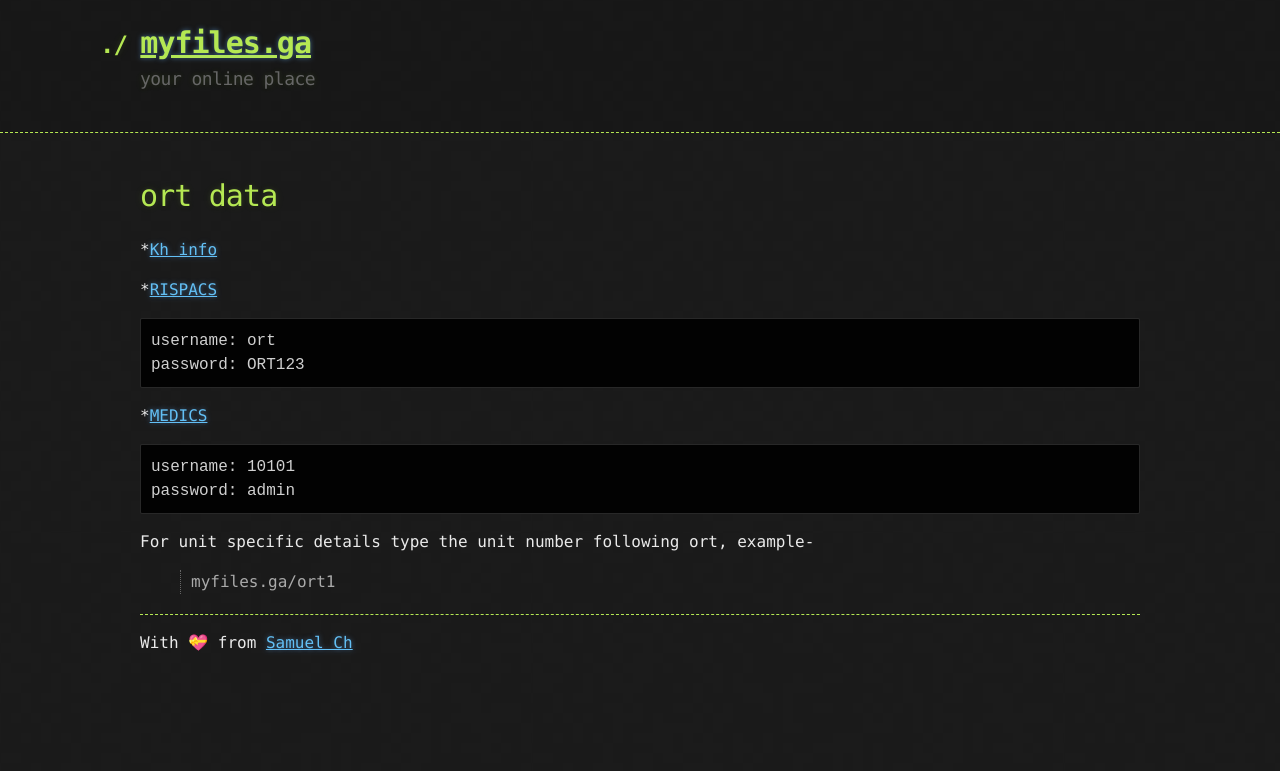
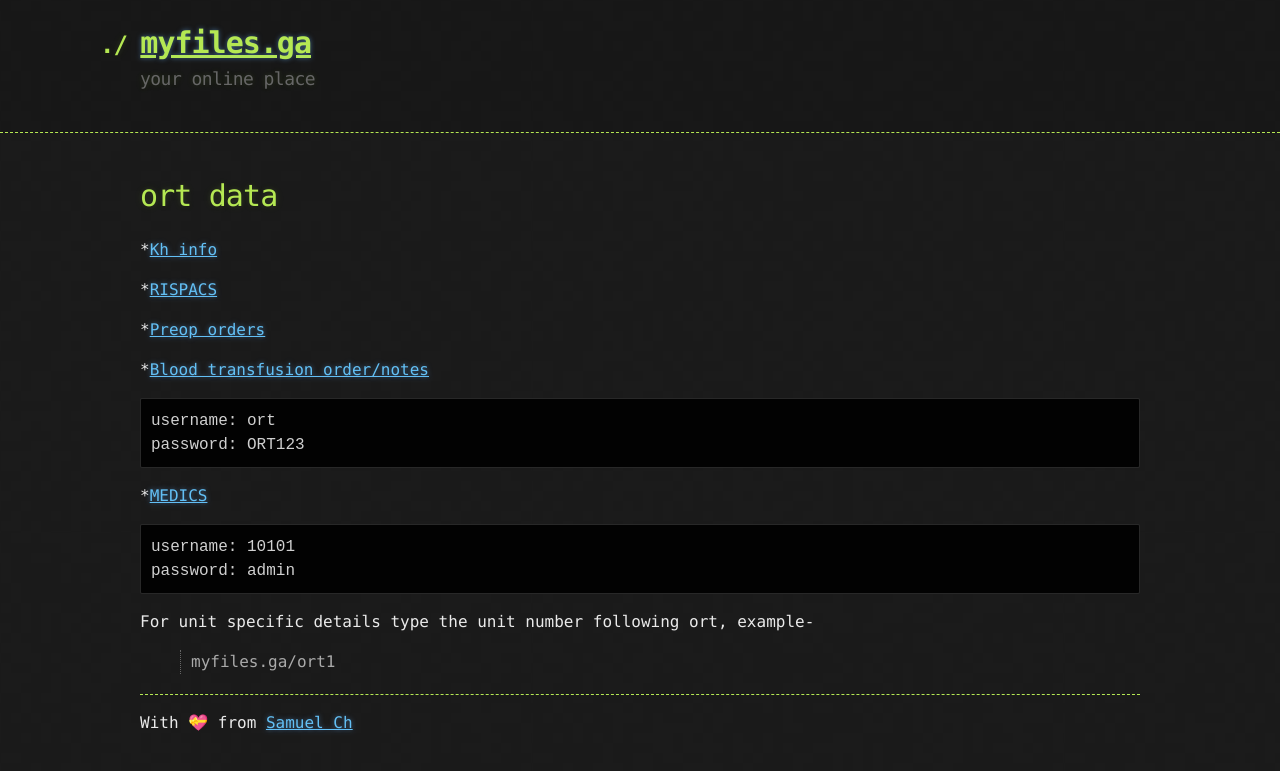
Before and after one commit to Dr-Anonymous/myfiles, a Jekyll site: the page built from ort.md, in a window 1280 px wide. Shown: the top 771 px of the page. Built offline with Jekyll 4.4.1, drawn with Linux system fonts in a browser that asks for light colours; emoji names are drawn with the system emoji font; our own code applies the rules of GitHub Pages for plain Markdown files.

Commit message:
Update ort.md

````diff
--- a/ort.md
+++ b/ort.md
@@ -9,6 +9,10 @@
 *[Kh info](http://172.16.7.105)
 
 *[RISPACS](http://172.16.8.100/Physician?loginTo=RIS)
+
+*[Preop orders](https://docs.google.com/document/d/1U5q8ZhFs09otT8U4FQADgoNHWjfsAmgB2lO4vQDSgBY/edit?usp=sharing)
+
+*[Blood transfusion order/notes](https://docs.google.com/document/d/1OCKdu_11rQ7iOSH3SPmTTuYBs7oCFq6CslAgAkM_PIY/edit?usp=sharing)
 
 ```
 username: ort
````
